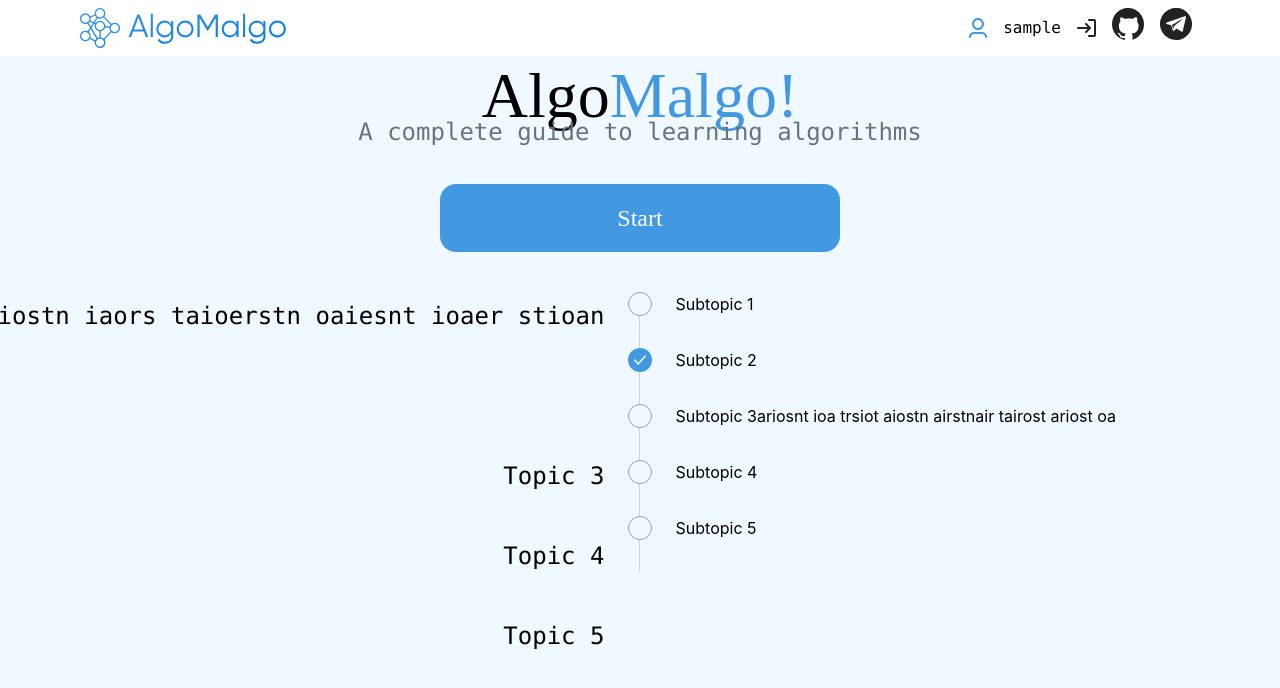
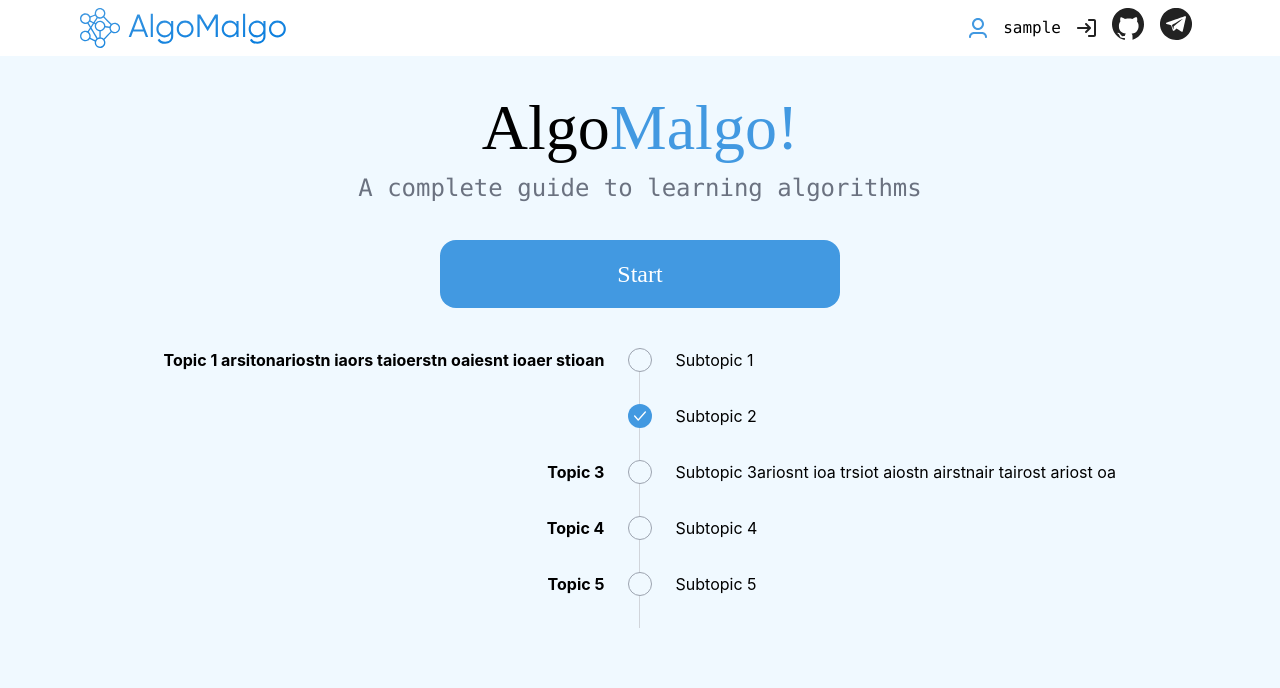
Before and after one commit to iamverysmart667/algomalgo, a Next.js app: page / in a window 1280 px wide. Shown: the top 688 px of the page. Built offline with nearby package versions, Linux system fonts and the light colour scheme; sample sign-in values are in the browser's storage; a web font is replaced by a local one.

Commit message:
Fixed font size issues

```diff
--- a/components/List.js
+++ b/components/List.js
@@ -54,7 +54,7 @@ function List({ defaultItems, ...props }) {
       <div className="flex w-1/3 justify-between">
         {hasLeft &&
           <div className="flex flex-col space-y-8 w-5/12 items-end whitespace-nowrap">
-            {items.map(({left}) => <h1>{left || (<span>&nbsp;</span>)}</h1>)}
+            {items.map(({left}) => <b>{left || (<span>&nbsp;</span>)}</b>)}
           </div>
         }
         <div className="flex justify-center w-1/6">
--- a/pages/[id].js
+++ b/pages/[id].js
@@ -38,7 +38,6 @@ function Content({ content, ...props }) {
         {list.length && <List defaultItems={list} />}
       </div>
       <div className='w-4/5 overflow-y-scroll'>
-        {id}
         {article && (
           <ReactMarkdown escapeHtml={false} remarkPlugins={[remarkImages, remarkGfm]}>
             {article}
--- a/pages/index.js
+++ b/pages/index.js
@@ -57,7 +57,9 @@ export default function Home() {
   return (
     <Layout>
       <div className="flex flex-col items-center h-full w-full">
-        <h1 className="font-[Gilroy-Bold] text-[64px] pt-6">Algo<span className="text-primary">Malgo!</span></h1>
+        <div className="font-[Gilroy-Bold] text-[64px] pt-6">
+          Algo<span className="text-primary">Malgo!</span>
+        </div>
         <p className="font-sans text-[24px] text-gray-500">A complete guide to learning algorithms</p>
         <Link href="/introduction">
           <a className="flex flex-col items-center
```
Also changed, not shown: 1 other file (tests, documents, lock files or other folders).
